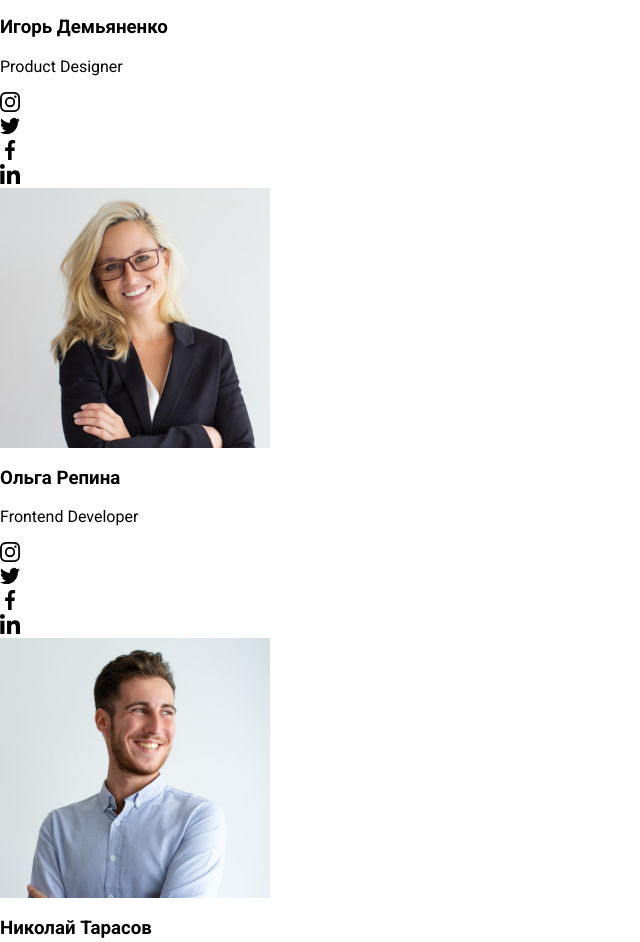
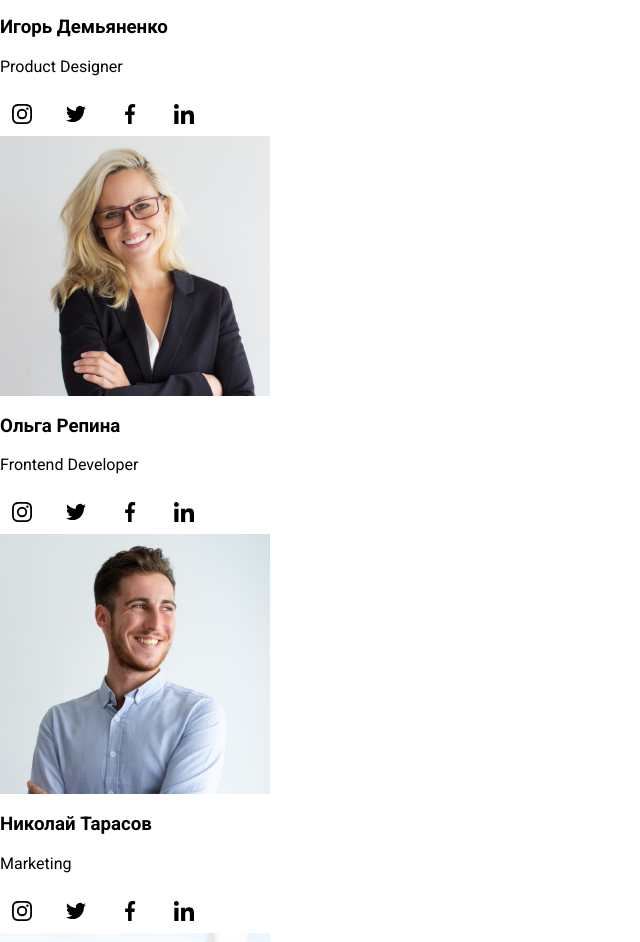
Before and after one commit to Zhdanov-Eugene/goit-markup-hw-07, a plain HTML site: page index.html in a window 1280 px wide. Shown: the part 2702-3644 px from the top of the page, without its empty margins (0-640 px from the left). Drawn offline with Linux system fonts and the light colour scheme.

Commit message:
connected socials-net

```diff
--- a/sass/main.scss
+++ b/sass/main.scss
@@ -7,3 +7,4 @@
 @import './components/common/buttons';
 
 @import './components/common/section';
+@import './components/common/socials-net';
```
Also changed, not shown: css/main.css, css/main.min.css, 2 other files.
